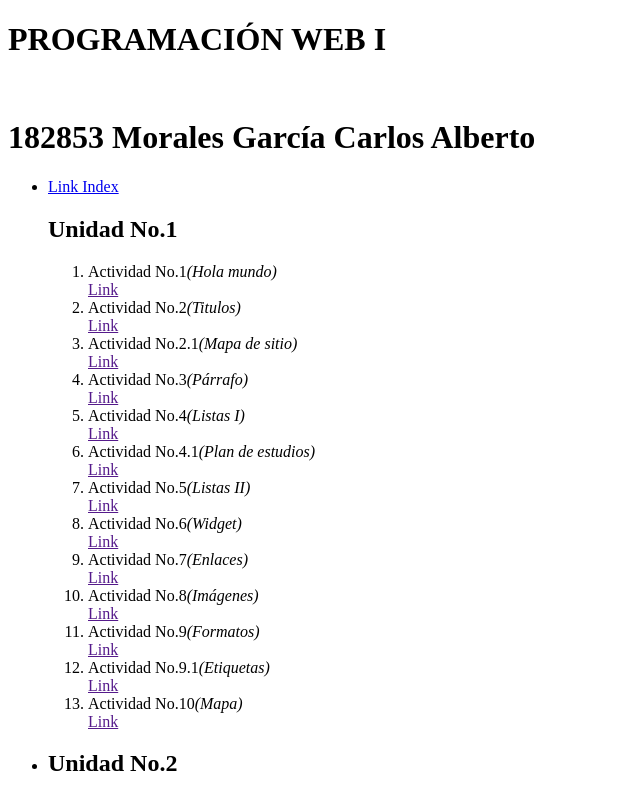
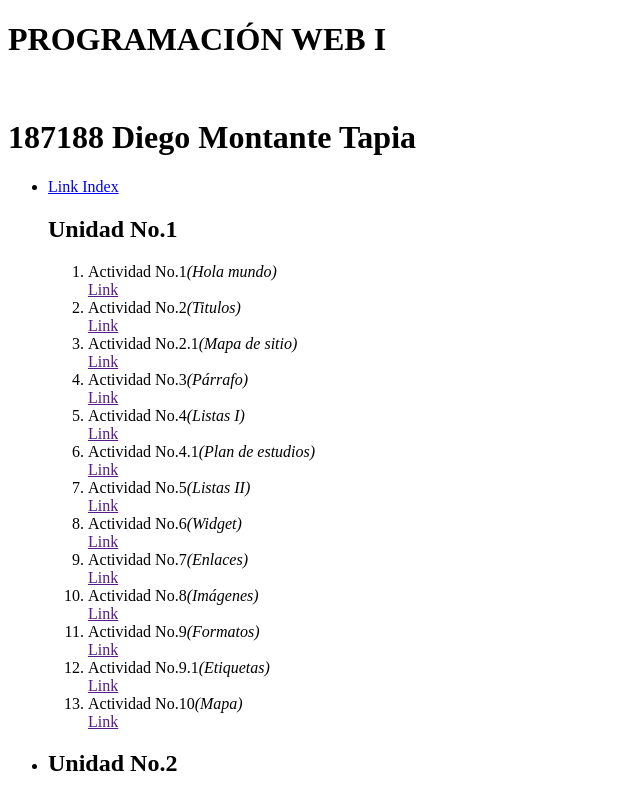
Before and after one commit to Montante187188/Montante187188.github.io, a plain HTML site: page index.html in a window 1280 px wide. Shown: the top 794 px of the page, without its empty margins (0-640 px from the left). Drawn offline with Linux system fonts and the light colour scheme.

Commit message:
index.html

```diff
--- a/index.html
+++ b/index.html
@@ -12,7 +12,7 @@
 <body>
 <!--Llenar el Title y pegar el contend-->
 <h1>PROGRAMACIÓN WEB I</h1><br>
-<h1>182853 Morales García Carlos Alberto</h1>
+<h1>187188 Diego Montante Tapia</h1>
 <ul>
 <li>
 <a href="https://fiurerr.github.io/index.html">Link Index</a><br>
```
